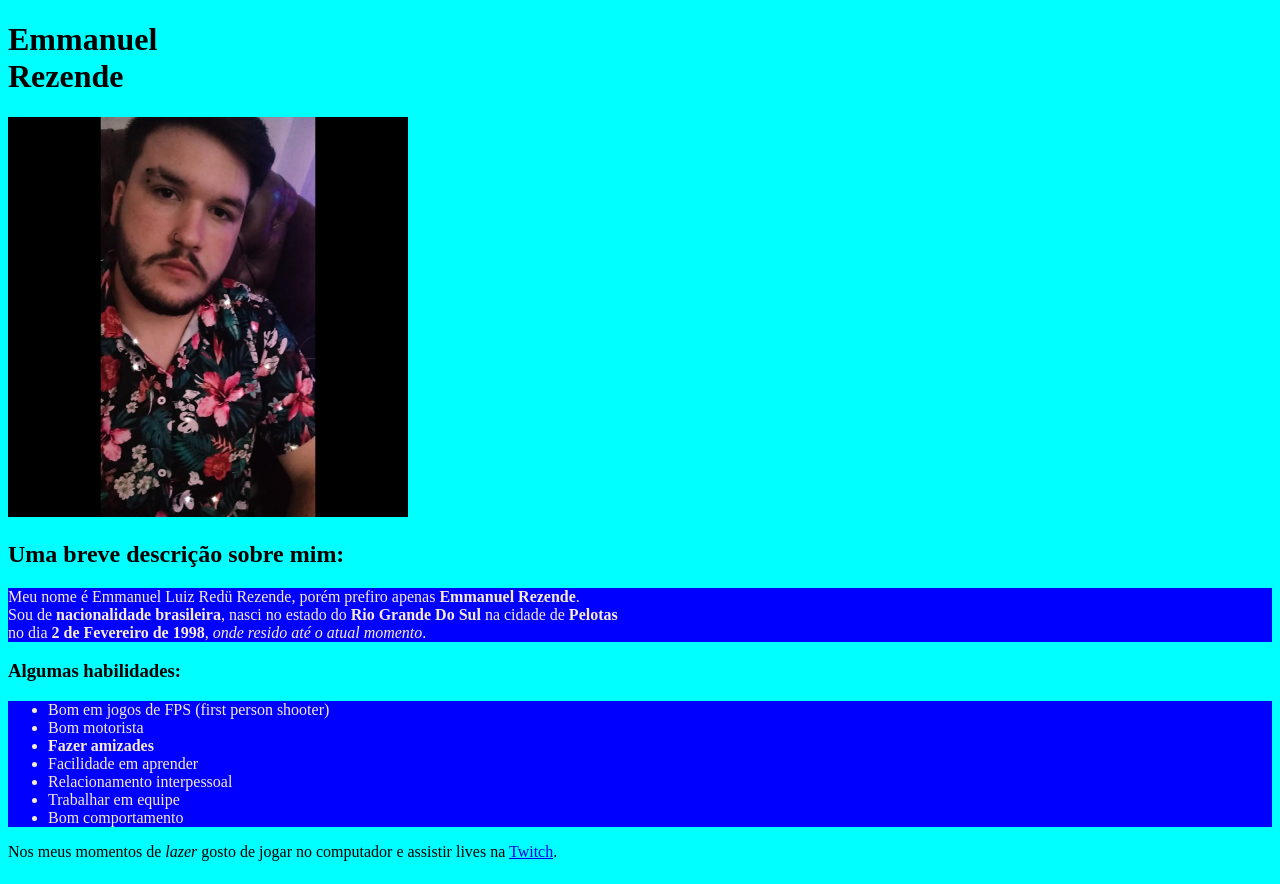
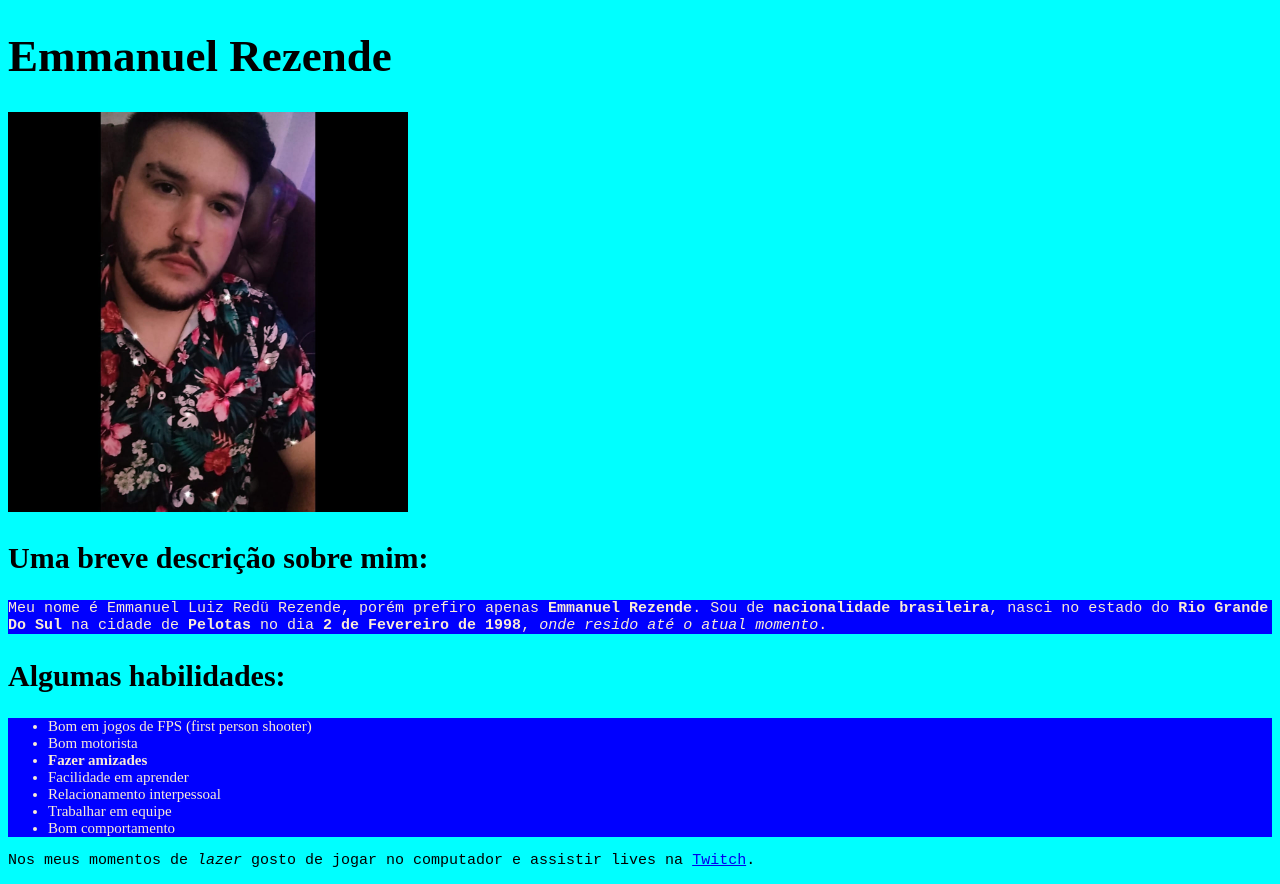
Before and after one commit to Emmanuel-Rezende/Emmanuel-Rezende.github.io, a plain HTML site: page index.html in a window 1280 px wide. Drawn offline with Linux system fonts and the light colour scheme.

Commit message:
melhorias

```diff
--- a/index.html
+++ b/index.html
@@ -7,13 +7,23 @@
     <style>
     body{
         background-color: aqua;
+        font-size: 15px;
     }
     h1{
-       width: 65px;
+       width: ;
+       font-size: 3em;
+    }
+    h2{
+        font-size: 2em;
     }
     .cor{
         background-color: blue;
         color: antiquewhite;
+
+    }
+    p{
+        font-family: monospace;
+        width:;
     }
 
     </style>
@@ -25,13 +35,13 @@
 
     <h2>Uma breve descrição sobre mim:</h2>
     <p class="cor">Meu nome é Emmanuel Luiz Redü Rezende, porém prefiro apenas
-        <strong>Emmanuel Rezende</strong>.<br>
+        <strong>Emmanuel Rezende</strong>.
         Sou de <strong>nacionalidade brasileira</strong>,
         nasci no estado do <strong>Rio Grande Do Sul</strong>
-        na cidade de <strong>Pelotas</strong><br> no dia <strong>2 de Fevereiro de 1998</strong>,
+        na cidade de <strong>Pelotas</strong> no dia <strong>2 de Fevereiro de 1998</strong>,
         <em>onde resido até o atual momento</em>.
     </p>
-    <h3>Algumas habilidades:</h3>
+    <h2>Algumas habilidades:</h3>
     <ul class="cor">
         <li>Bom em jogos de FPS (first person shooter)</li>
         <li>Bom motorista</li>
```
